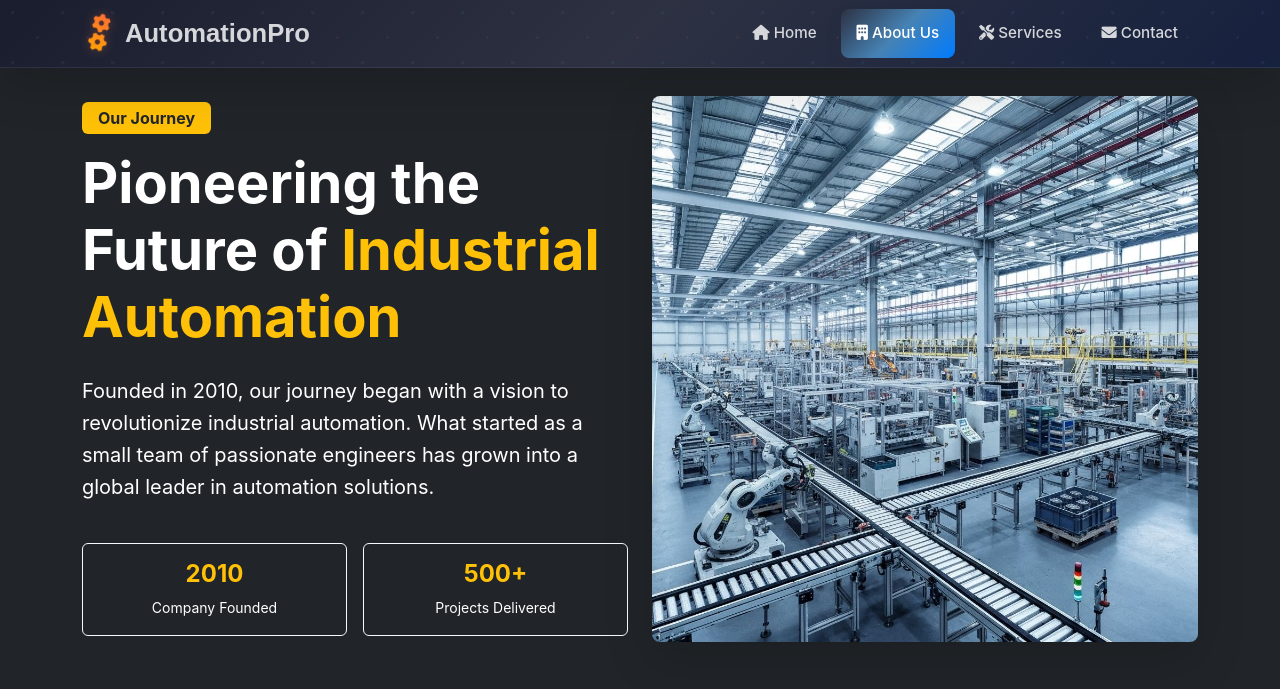
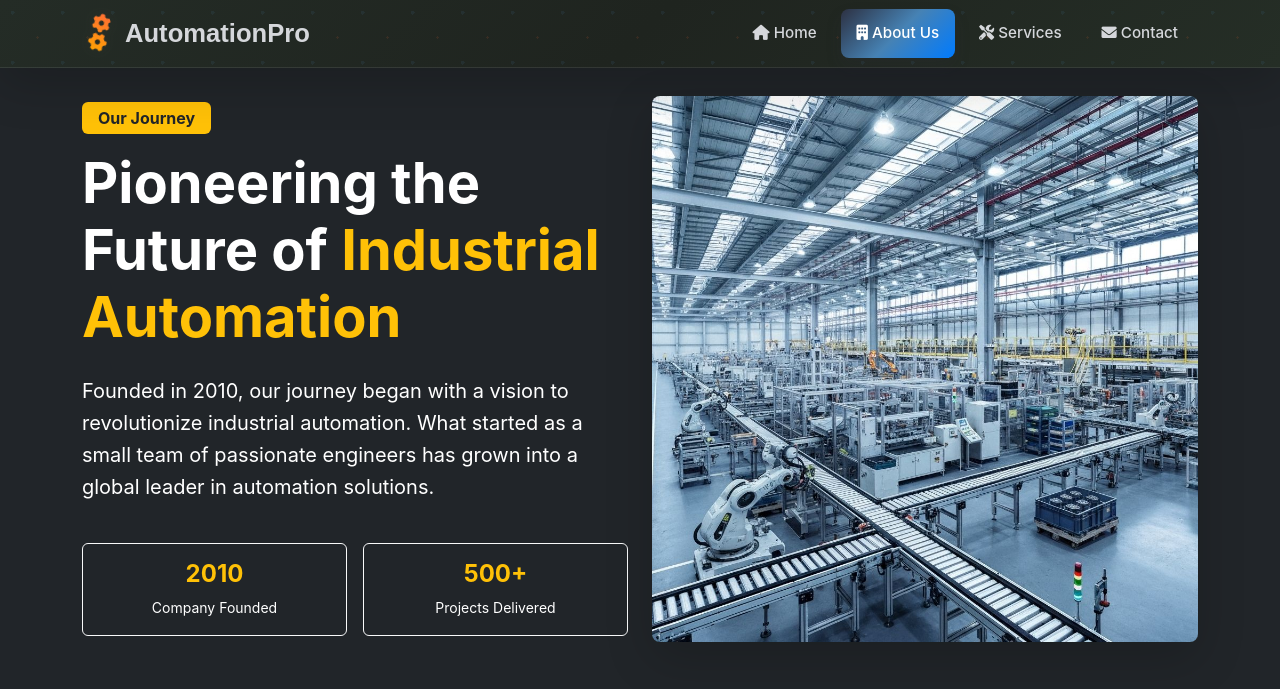
Before and after one commit to khushalpatil0812/automation_industry, a PHP site: page /automation_industry/about.php in a window 1280 px wide. Shown: the top 689 px of the page. Run offline with PHP 8.4, Linux system fonts and the light colour scheme.

Commit message:
Update navbar styles for improved aesthetics and consistency

```diff
--- a/includes/header.php
+++ b/includes/header.php
@@ -64,7 +64,7 @@
 
         /* Enhanced Professional Navbar */
         .navbar {
-            background: linear-gradient(135deg, #1a1d2e 0%, #2D3142 50%, #16213e 100%) !important;
+            background: linear-gradient(135deg, #242c26ff 0%, #1f241fff 50%, #252e26ff 100%) !important;
             backdrop-filter: blur(10px);
             border-bottom: 1px solid rgba(216, 213, 219, 0.1);
             transition: all var(--transition-normal);
@@ -97,7 +97,7 @@
             -webkit-text-fill-color: transparent;
             background-clip: text;
             animation: rotate-gears 3s linear infinite;
-            filter: drop-shadow(0 0 5px rgba(255, 107, 53, 0.3));
+            filter: drop-shadow(0 0 5px rgba(49, 54, 39, 0.3));
         }
 
         @keyframes rotate-gears {
@@ -213,7 +213,7 @@
 
         .navbar-toggler:hover {
             border-color: var(--color-industrial-orange);
-            box-shadow: 0 0 10px rgba(255, 107, 53, 0.3);
+            box-shadow: 0 0 10px rgba(35, 33, 32, 0.3);
         }
 
         .navbar-toggler-icon {
@@ -268,6 +268,10 @@
             pointer-events: none;
             z-index: -1;
         }
+
+        /* hi */
+
+        /* hi */
     </style>
 </head>
 <body>
```
